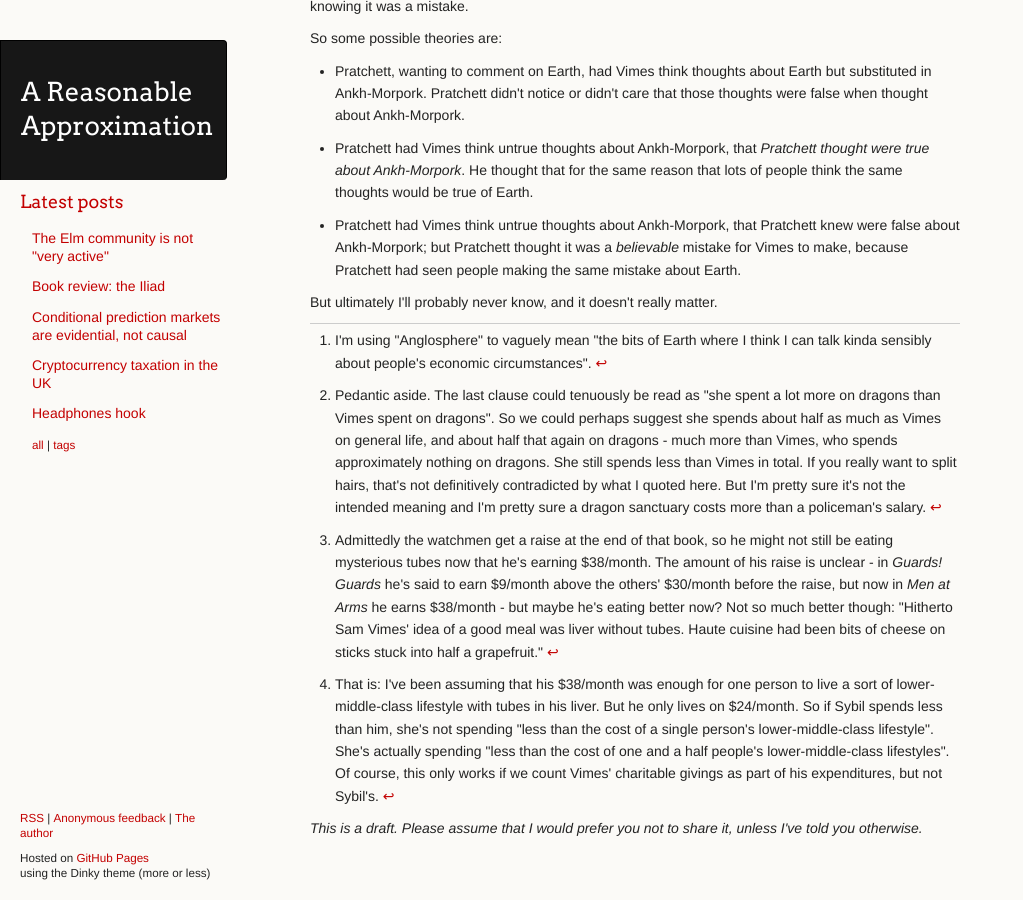
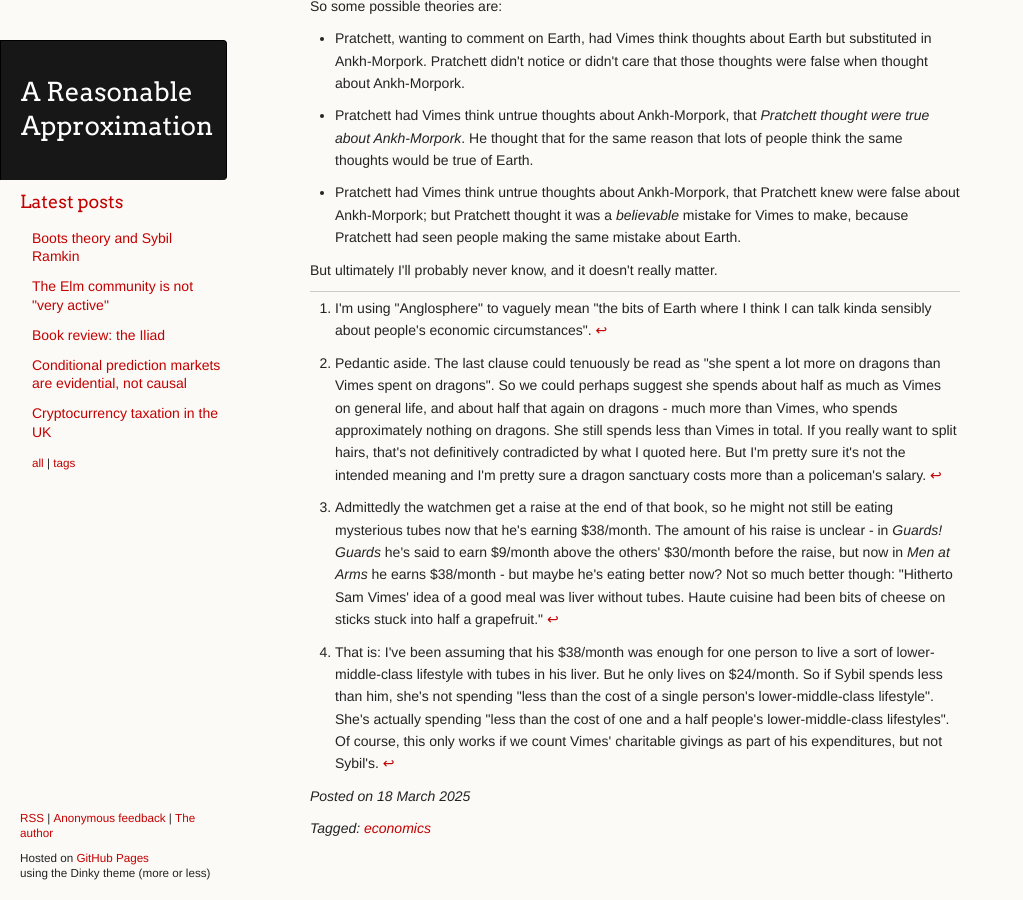
Before and after one commit to ChickenProp/chickenprop.github.com, a Jekyll site: the page built from _posts/2025-03-18-boots-theory-and-sybil-ramkin.md, in a window 1280 px wide and 900 px high, scrolled down 5304 px. Shown: the whole window, without its empty margins (0-1023 px from the left). Built offline with Jekyll 4.4.1, drawn with Linux system fonts in a browser that asks for light colours; nearby versions of some CDN libraries; some of the changed text lies outside the part shown.

Commit message:
Publish.

```diff
--- a/_posts/2020-09-14-against-boots-theory.md
+++ b/_posts/2020-09-14-against-boots-theory.md
@@ -76,6 +76,8 @@ Another is, I think there's a motte-and-bailey going on between levels one and t
 
 And relatedly: if we want to help people escape poverty, we need to know on what levels boots theory is true or false.[^feedback-loops] If we want to know that, we need to be able to distinguish the levels. If "boots theory" can refer to any of these levels, then simply calling boots theory "true" (or even "false") is uninformative. We need to be more precise than that. To be fair, the quora commenters make specific falsifiable claims, which is commendable. But the claims are meant to be specific examples of a general phenomenon, and the general phenomenon is simply "boots theory", and it's not clear what they think that means.
 
+**Update 18 Mar 2025:** This post has a followup, [Boots theory and Sybil Ramkin](//reasonableapproximation.net/2025/03/18/boots-theory-and-sybil-ramkin.html).
+
 [^feedback-loops]: I'm not too confident about this, and I don't want to get too distracted with object-level claims about how to actually fight poverty. But my sense is that: to the extent that level two is true, giving someone money fairly reliably sets up positive feedback loops that help them save more money in future. To the extent that it's not true, these feedback loops don't come for free. Maybe we can seek out spending categories where it is true, or groups of people for whom it is true. Maybe we can teach people how to find and take advantage of these feedback loops. If even level one isn't true, we don't get these loops at all. Of course, maybe it's worth giving people money even if we don't get the feedback loops.
 
 I advise that if you talk about boots theory, you make it clear which level you're talking about. But maybe don't use that name at all. If you're talking about level one, the name "ghetto tax" seems fine. If you do want to talk about levels two or three, I don't have a good altiernative name to suggest. But since I don't think those levels are true, I'm not sure that's a big problem.
--- a/drafts/boots-theory-and-sybil-ramkin.md
+++ b/_posts/2025-03-18-boots-theory-and-sybil-ramkin.md
@@ -1,6 +1,8 @@
 ---
 title: Boots theory and Sybil Ramkin
-layout: draft
+layout: post
+lw_xpost: true
+tags: [economics]
 ---
 
 I previously [wrote about Boots theory](https://reasonableapproximation.net/2020/09/14/against-boots-theory.html), the idea that "the rich are so rich because they spend less money". My one-sentence take is: I'm pretty sure rich people spend more money than poor people, and an observation can't be explained by a falsehood.
```
